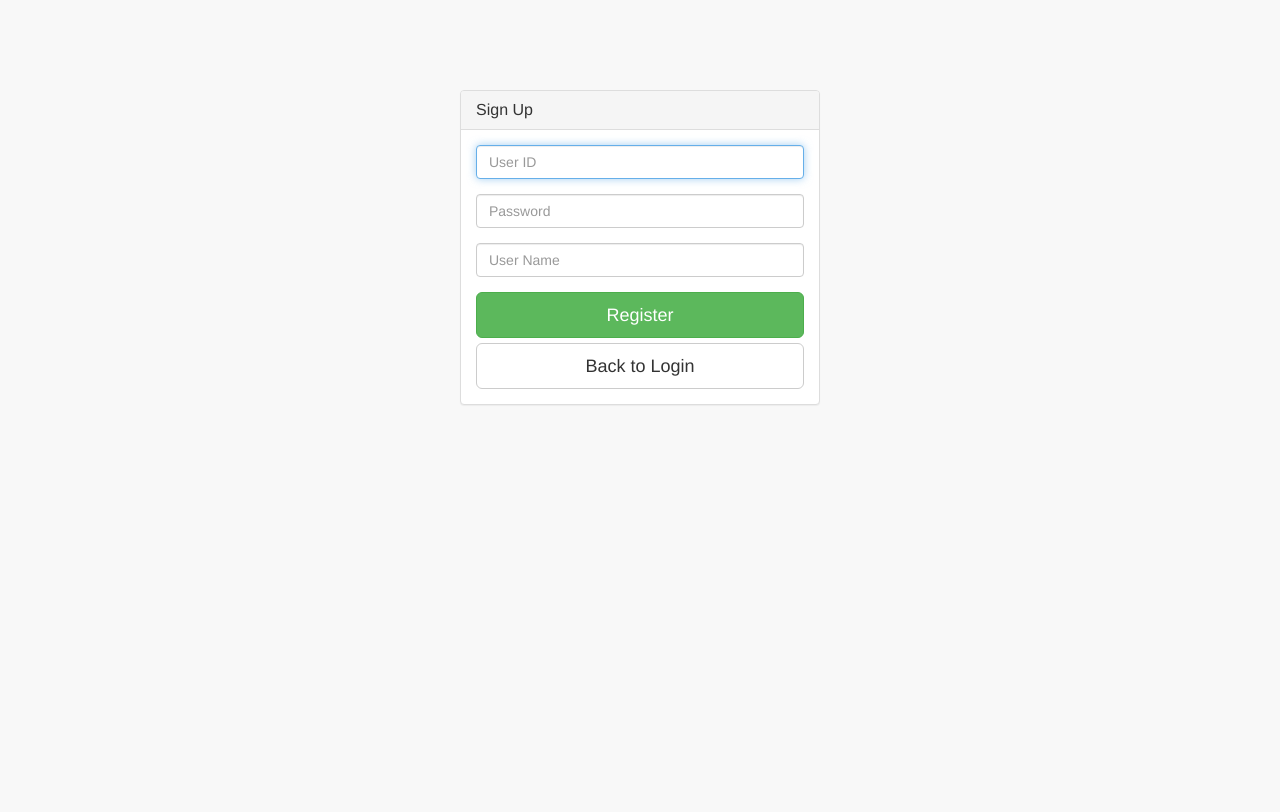
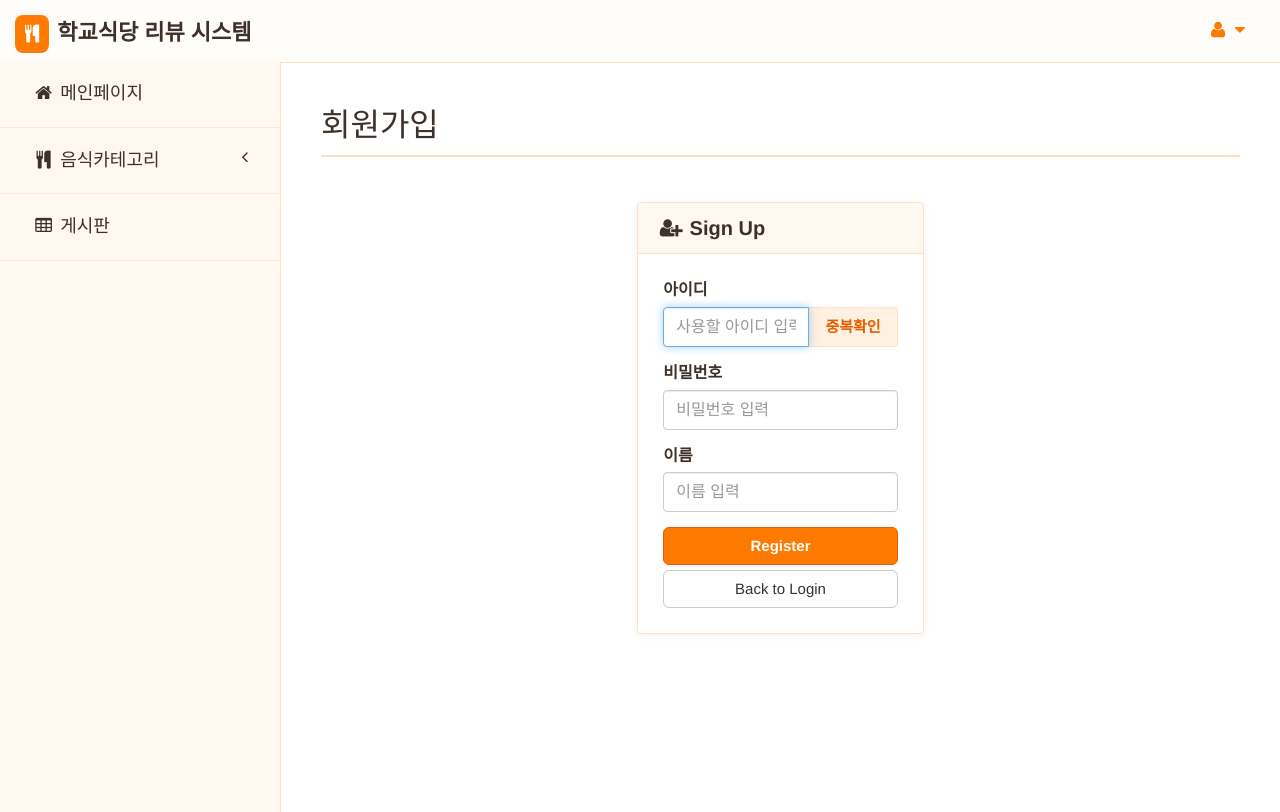
Before and after one commit to lTvTl/school-cafeteria-review-system, a Java web app: template ex06_2/src/main/webapp/WEB-INF/views/customSignup.jsp in a window 1280 px wide. Before the commit the page ends 405 px from the top, so only its background shows below. Run offline with Tomcat 11, a stand-in JSP engine, Linux system fonts and the light colour scheme; the template is opened without the code that fills it, so the values that code supplies are empty; database files in the repository are not loaded; some libraries are stand-ins or nearby versions.

Commit message:
회원가입 기능 구축, 로그인/회원가입 메인 테마 적용 및 마이페이지 개선

```diff
--- a/ex06_2/src/main/webapp/WEB-INF/views/customSignup.jsp
+++ b/ex06_2/src/main/webapp/WEB-INF/views/customSignup.jsp
@@ -2,83 +2,165 @@
 	pageEncoding="UTF-8"%>
 <%@ taglib uri="http://java.sun.com/jsp/jstl/core" prefix="c"%>
 <%@ taglib uri="http://java.sun.com/jsp/jstl/fmt" prefix="fmt"%>
-<!DOCTYPE html>
-<html lang="en">
+<%@ taglib uri="http://www.springframework.org/security/tags" prefix="sec" %>
 
-<head>
+<%@include file="includes/header.jsp"%>
 
-<meta charset="utf-8">
-<meta http-equiv="X-UA-Compatible" content="IE=edge">
-<meta name="viewport" content="width=device-width, initial-scale=1">
-<meta name="description" content="">
-<meta name="author" content="">
+<style>
+	.signup-panel {
+		margin-top: 20px;
+		border-color: #FFE0C2;
+		box-shadow: 0 2px 8px rgba(61, 49, 42, 0.06);
+	}
+	.signup-panel > .panel-heading {
+		background-color: #FFF8F0;
+		border-color: #FFE0C2;
+		color: #3D312A;
+	}
+	.signup-panel .panel-title {
+		font-size: 20px;
+		font-weight: bold;
+		color: #3D312A;
+	}
+	.signup-panel .btn-register {
+		background-color: #FF7A00;
+		border-color: #E65C00;
+		color: #FFFFFF;
+		font-weight: bold;
+	}
+	.signup-panel .btn-register:hover,
+	.signup-panel .btn-register:focus {
+		background-color: #E65C00;
+		border-color: #B34700;
+		color: #FFFFFF;
+	}
+	.signup-panel .btn-check {
+		background-color: #FFF0E0;
+		border-color: #FFE0C2;
+		color: #E65C00;
+		font-weight: bold;
+		height: 40px;
+	}
+	.signup-panel .btn-check:hover,
+	.signup-panel .btn-check:focus {
+		background-color: #FFE0C2;
+		border-color: #FF7A00;
+		color: #B34700;
+	}
+</style>
 
-<title>SB Admin 2 - Bootstrap Admin Theme</title>
+<div class="row">
+	<div class="col-lg-12">
+		<h1 class="page-header">회원가입</h1>
+	</div>
+</div>
 
-<!-- Bootstrap Core CSS -->
-<link href="/resources/vendor/bootstrap/css/bootstrap.min.css" rel="stylesheet">
-
-<!-- MetisMenu CSS -->
-<link href="/resources/vendor/metisMenu/metisMenu.min.css" rel="stylesheet">
-
-<!-- Custom CSS -->
-<link href="/resources/dist/css/sb-admin-2.css" rel="stylesheet">
-
-<!-- Custom Fonts -->
-<link href="/resources/vendor/font-awesome/css/font-awesome.min.css"
-	rel="stylesheet" type="text/css">
-
-</head>
-
-<body>
-
-	<div class="container">
 <div class="row">
-			<div class="col-md-4 col-md-offset-4">
-				<div class="login-panel panel panel-default">
+	<div class="col-md-6 col-md-offset-3 col-lg-4 col-lg-offset-4">
+		<div class="signup-panel panel panel-default">
 			<div class="panel-heading">
-						<h3 class="panel-title">Sign Up</h3>
+				<h3 class="panel-title"><i class="fa fa-user-plus fa-fw"></i> Sign Up</h3>
 			</div>
 			<div class="panel-body">
-						<form role="form" method="post" action="/customSignup">
+				<c:if test="${not empty errorMsg}">
+					<div class="alert alert-danger" role="alert"><c:out value="${errorMsg}"/></div>
+				</c:if>
+
+				<form id="signupForm" role="form" method="post" action="<c:url value='/customSignup'/>">
 					<fieldset>
+						<!-- 1. 아이디 입력 및 중복 확인 -->
 						<div class="form-group">
-									<input class="form-control" placeholder="User ID"
-										name="userid" type="text" autofocus>
+							<label for="userid">아이디</label>
+							<div class="input-group">
+								<input class="form-control" placeholder="사용할 아이디 입력"
+									id="userid" name="userid" type="text" autofocus required>
+								<span class="input-group-btn">
+									<button type="button" id="btnCheckId" class="btn btn-default btn-check">중복확인</button>
+								</span>
+							</div>
+							<small id="idCheckMsg" class="help-block" style="margin-bottom: 0;"></small>
+						</div>
+
+						<!-- 2. 비밀번호 입력 -->
+						<div class="form-group">
+							<label for="userpw">비밀번호</label>
+							<input class="form-control" placeholder="비밀번호 입력"
+								id="userpw" name="userpw" type="password" value="" required>
+						</div>
+
+						<!-- 3. 이름 입력 -->
+						<div class="form-group">
+							<label for="userName">이름</label>
+							<input class="form-control" placeholder="이름 입력"
+								id="userName" name="userName" type="text" value="" required>
+						</div>
+
+						<%--
+						===================================================================
+						[추후 확장 영역] 학교 웹메일 재학생 인증 UI
+						나중에 웹메일 인증 기능을 붙일 때 아래 주석을 해제하여 사용할 수 있습니다.
+						===================================================================
+						<div class="form-group">
+							<label for="schoolEmail">학교 웹메일 인증</label>
+							<div class="input-group">
+								<input class="form-control" placeholder="학교 이메일 입력"
+									id="schoolEmail" name="schoolEmail" type="email">
+								<span class="input-group-btn">
+									<button type="button" id="btnSendMail" class="btn btn-default btn-check">인증번호 발송</button>
+								</span>
+							</div>
 						</div>
 						<div class="form-group">
-									<input class="form-control" placeholder="Password"
-										name="userpw" type="password" value="">
+							<div class="input-group">
+								<input class="form-control" placeholder="인증번호 6자리 입력"
+									id="authCode" name="authCode" type="text">
+								<span class="input-group-btn">
+									<button type="button" id="btnVerifyMail" class="btn btn-default btn-check">인증확인</button>
+								</span>
 							</div>
-								<div class="form-group">
-									<input class="form-control" placeholder="User Name"
-										name="userName" type="text" value="">
 						</div>
-								<a href="/customLogin" class="btn btn-lg btn-success btn-block">Register</a>
-								<a href="/customLogin" class="btn btn-lg btn-default btn-block">Back to Login</a>
+						--%>
+
+						<button type="submit" class="btn btn-lg btn-register btn-block">Register</button>
+						<a href="<c:url value='/customLogin'/>" class="btn btn-lg btn-default btn-block">Back to Login</a>
 					</fieldset>
 					<input type="hidden" name="${_csrf.parameterName}"
 						value="${_csrf.token}" />
 				</form>
-
-					</div>
 			</div>
 		</div>
 	</div>
 </div>
 
-	<!-- jQuery -->
-	<script src="/resources/vendor/jquery/jquery.min.js"></script>
+<script>
+$(document).ready(function() {
+	// 아이디 중복 확인 버튼 이벤트
+	$("#btnCheckId").on("click", function() {
+		var userid = $.trim($("#userid").val());
+		var msgBox = $("#idCheckMsg");
 
-	<!-- Bootstrap Core JavaScript -->
-	<script src="/resources/vendor/bootstrap/js/bootstrap.min.js"></script>
+		if (!userid) {
+			msgBox.text("아이디를 먼저 입력해주세요.").css("color", "#D9534F");
+			$("#userid").focus();
+			return;
+		}
 
-	<!-- Metis Menu Plugin JavaScript -->
-	<script src="/resources/vendor/metisMenu/metisMenu.min.js"></script>
+		$.ajax({
+			url: "<c:url value='/member/checkId'/>",
+			type: "GET",
+			data: { userid: userid },
+			success: function(result) {
+				if (result === "available") {
+					msgBox.text("사용 가능한 아이디입니다.").css("color", "#2E7D32");
+				} else if (result === "duplicate") {
+					msgBox.text("이미 사용 중인 아이디입니다.").css("color", "#D9534F");
+				} else {
+					msgBox.text("아이디를 확인해주세요.").css("color", "#D9534F");
+				}
+			}
+		});
+	});
+});
+</script>
 
-	<!-- Custom Theme JavaScript -->
-	<script src="/resources/dist/js/sb-admin-2.js"></script>
-
-</body>
-
-</html>
+<%@include file="includes/footer.jsp"%>
```
Also changed, not shown: ex06_2/src/main/java/org/zerock/controller/MemberController.java (added, +99 -0 lines), ex06_2/src/main/java/org/zerock/mapper/MemberMapper.java (+12 -0 lines), ex06_2/src/main/java/org/zerock/service/MemberService.java (added, +24 -0 lines), ex06_2/src/main/java/org/zerock/service/MemberServiceImpl.java (added, +65 -0 lines), ex06_2/src/main/resources/org/zerock/mapper/MemberMapper.xml (+17 -0 lines), ex06_2/src/main/webapp/WEB-INF/views/customLogin.jsp (+61 -66 lines), ex06_2/src/main/webapp/WEB-INF/views/mypage.jsp (+11 -3 lines), 1 other file. Lines whose indentation alone changed are shown as unchanged.
